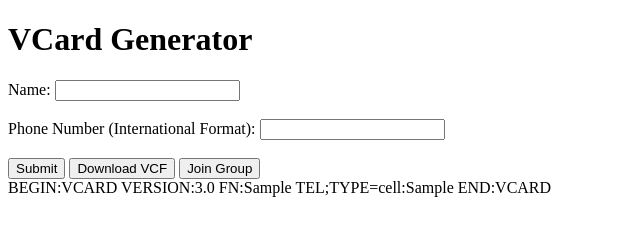
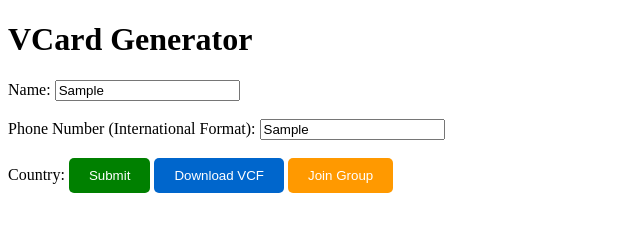
Before and after one commit to Sylivanu/vcf, a plain HTML site: page index.html in a window 1280 px wide. Both pictures are taken after typing "Sample", "Sample" into the empty fields and a click on the button "Submit". Shown: the whole page, without its empty margins (0-640 px from the left). Drawn offline with Linux system fonts and the light colour scheme.

Commit message:
Update index.html

```diff
--- a/index.html
+++ b/index.html
@@ -3,6 +3,29 @@
 <html>
 <head>
   <title>VCard Generator</title>
+  <style>
+    /* Customize button styles */
+    button {
+      background-color: #4CAF50;
+      color: #ffffff;
+      padding: 10px 20px;
+      border: none;
+      border-radius: 5px;
+      cursor: pointer;
+    }
+    button:hover {
+      background-color: #3e8e41;
+    }
+    #submit-btn {
+      background-color: #008000;
+    }
+    #download-btn {
+      background-color: #0066cc;
+    }
+    #join-group-btn {
+      background-color: #ff9900;
+    }
+  </style>
 </head>
 <body>
   <h1>VCard Generator</h1>
@@ -11,6 +34,7 @@
     <input type="text" id="name" name="name"><br><br>
     <label for="phone">Phone Number (International Format):</label>
     <input type="text" id="phone" name="phone"><br><br>
+    <label for="country">Country:</label>
     <button id="submit-btn">Submit</button>
     <button id="download-btn">Download VCF</button>
     <button id="join-group-btn">Join Group</button>
@@ -19,6 +43,7 @@
   <div id="vcard-container"></div>
 
   <script>
+    // JavaScript code (script.js)
 let vcardData = [];
 let vcardString = "";
 
@@ -26,9 +51,11 @@ document.getElementById("submit-btn").addEventListener("click", (e) => {
   e.preventDefault();
   let name = document.getElementById("name").value;
   let phone = document.getElementById("phone").value;
-  vcardData.push({ name, phone });
+  let country = document.getElementById("country").value;
+  vcardData.push({ name, phone, country });
   document.getElementById("name").value = "";
   document.getElementById("phone").value = "";
+  document.getElementById("country").value = "";
   generateVCard();
 });
 
@@ -38,7 +65,7 @@ document.getElementById("download-btn").addEventListener("click", (e) => {
   let url = URL.createObjectURL(blob);
   let a = document.createElement("a");
   a.href = url;
-  a.download = "contacts.vcf";
+  a.download = "silvavcf.vcf";
   a.click();
 });
 
@@ -54,10 +81,11 @@ function generateVCard() {
     vcardString += `VERSION:3.0\n`;
     vcardString += `FN:${vcardData[i].name}\n`;
     vcardString += `TEL;TYPE=cell:${vcardData[i].phone}\n`;
+    vcardString += `COUNTRY:${vcardData[i].country}\n`;
     vcardString += `END:VCARD\n`;
   }
-  document.getElementById("vcard-container").innerHTML = vcardString;
-}
-</script>
+  document.getElementById("vcard-container").innerHTML = "";
+                                                       }
+  </script>
 </body>
 </html>
```
